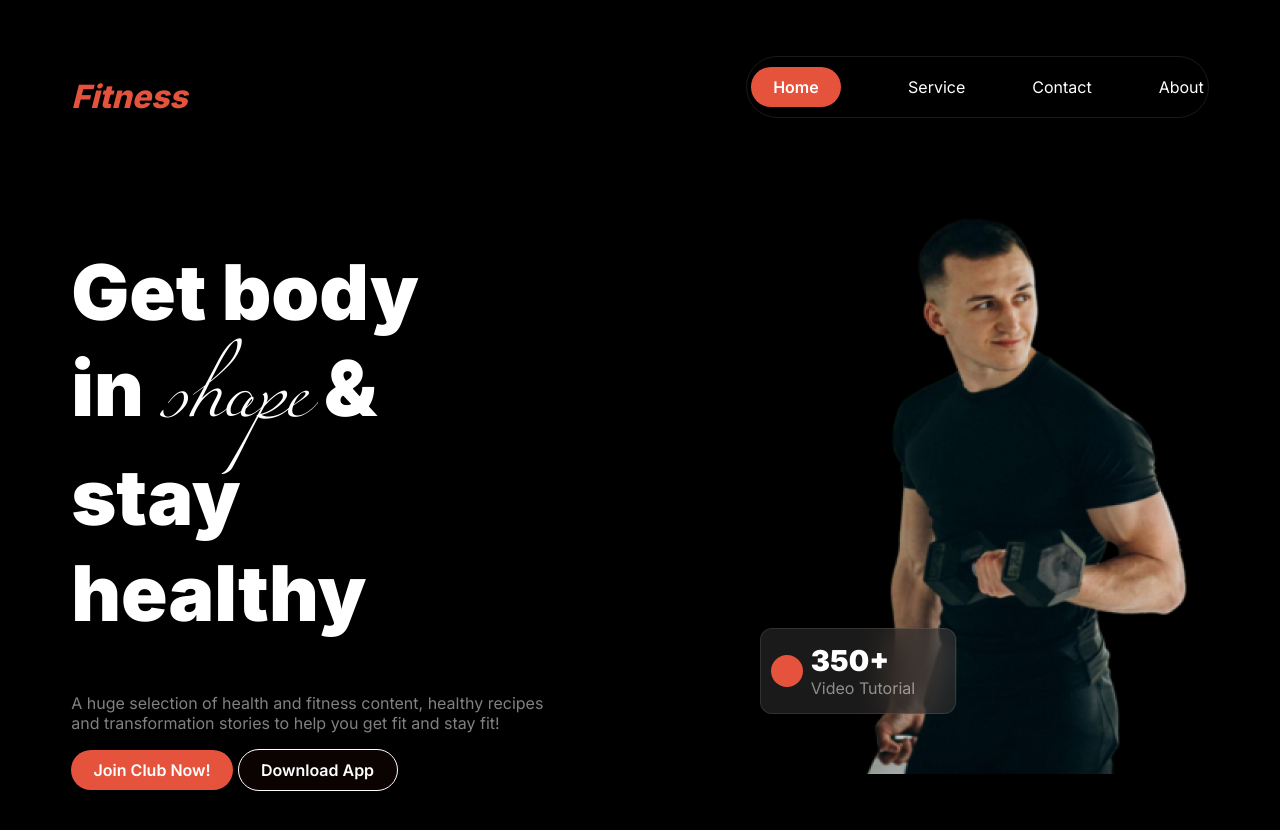
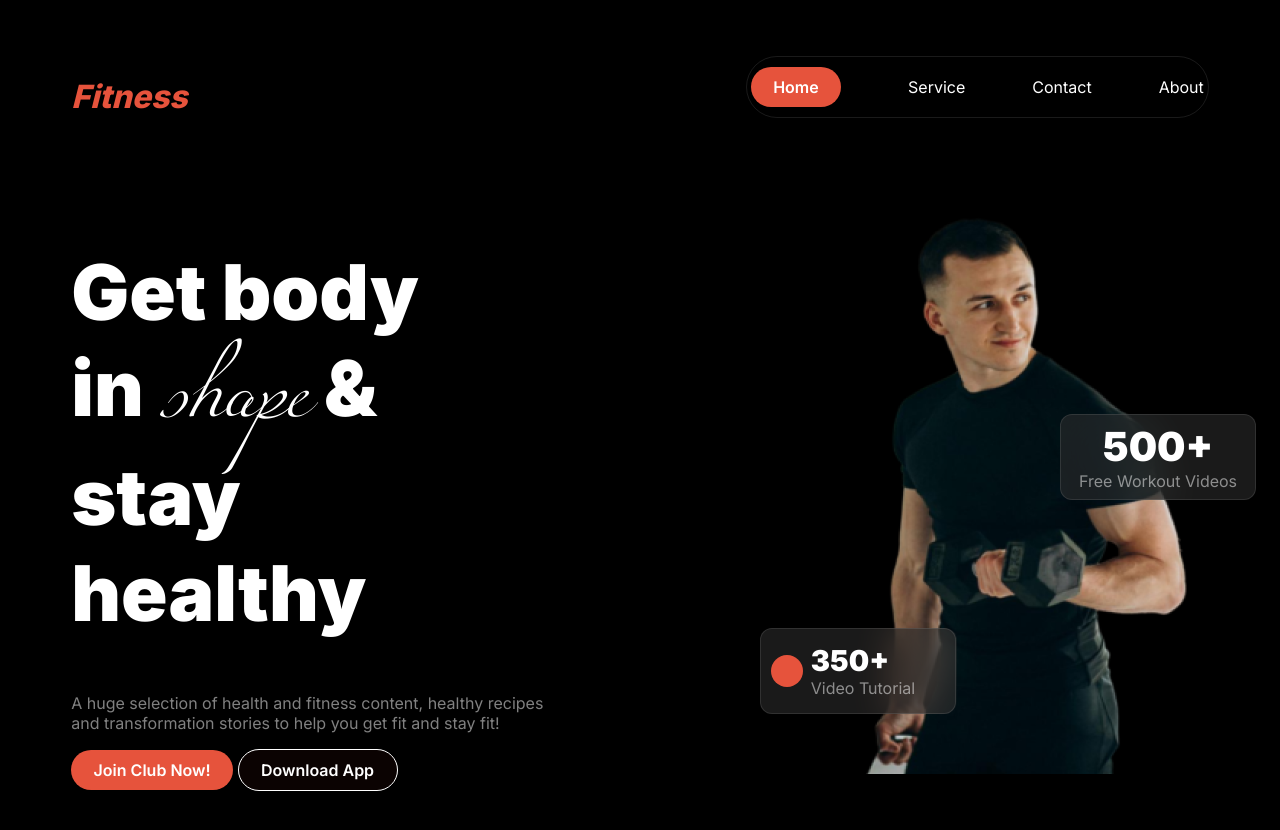
Before and after one commit to MonyeemTAMZID/assignment-b10a2, a plain HTML site: page index.html in a window 1280 px wide. Drawn offline with Linux system fonts and the light colour scheme.

Commit message:
Header work completed

```diff
--- a/index.html
+++ b/index.html
@@ -27,6 +27,7 @@
         <h1 class="header-title">
           Get body in <span class="shape">shape</span> & stay healthy
         </h1>
+
         <p class="para">
           A huge selection of health and fitness content, healthy recipes and
           transformation stories to help you get fit and stay fit!
@@ -42,9 +43,13 @@
           <div class="circle"></div>
           <div class="badge-text">
             <span id="year">350+</span>
-            <!-- <br /> -->
-
             <span id="tutorial" class="para">Video Tutorial</span>
+          </div>
+        </div>
+        <div id="badge-2" class="btn-img">
+          <div class="badge-text">
+            <span id="year-2">500+</span>
+            <span id="tutorial" class="para">Free Workout Videos</span>
           </div>
         </div>
       </div>
--- a/styles/style.css
+++ b/styles/style.css
@@ -71,6 +71,25 @@ body{
 }
 
 /* Header styles part */
+#year-2{
+    font-size: 2.5rem;
+    font-weight: 900;
+}
+#badge-2{
+    display: flex;
+    justify-content: center;
+    text-align: center;
+    align-items: center;
+    width: 50%;
+    height: 4rem;
+    border: 1px solid rgba(255, 255, 255, 0.1);
+    border-radius: 12px;
+    backdrop-filter: blur(20px);
+    background: rgba(48, 48, 48, 0.54);
+    padding: 10px 10px;
+    margin-left: 200px;
+    margin-top:-300px ;
+}
 .circle{
     height: 2rem;
     width: 2rem;
@@ -85,7 +104,6 @@ body{
 }
 #badge{
     display: flex;
-
     align-items: center;
     width: 50%;
     height: 4rem;
```
